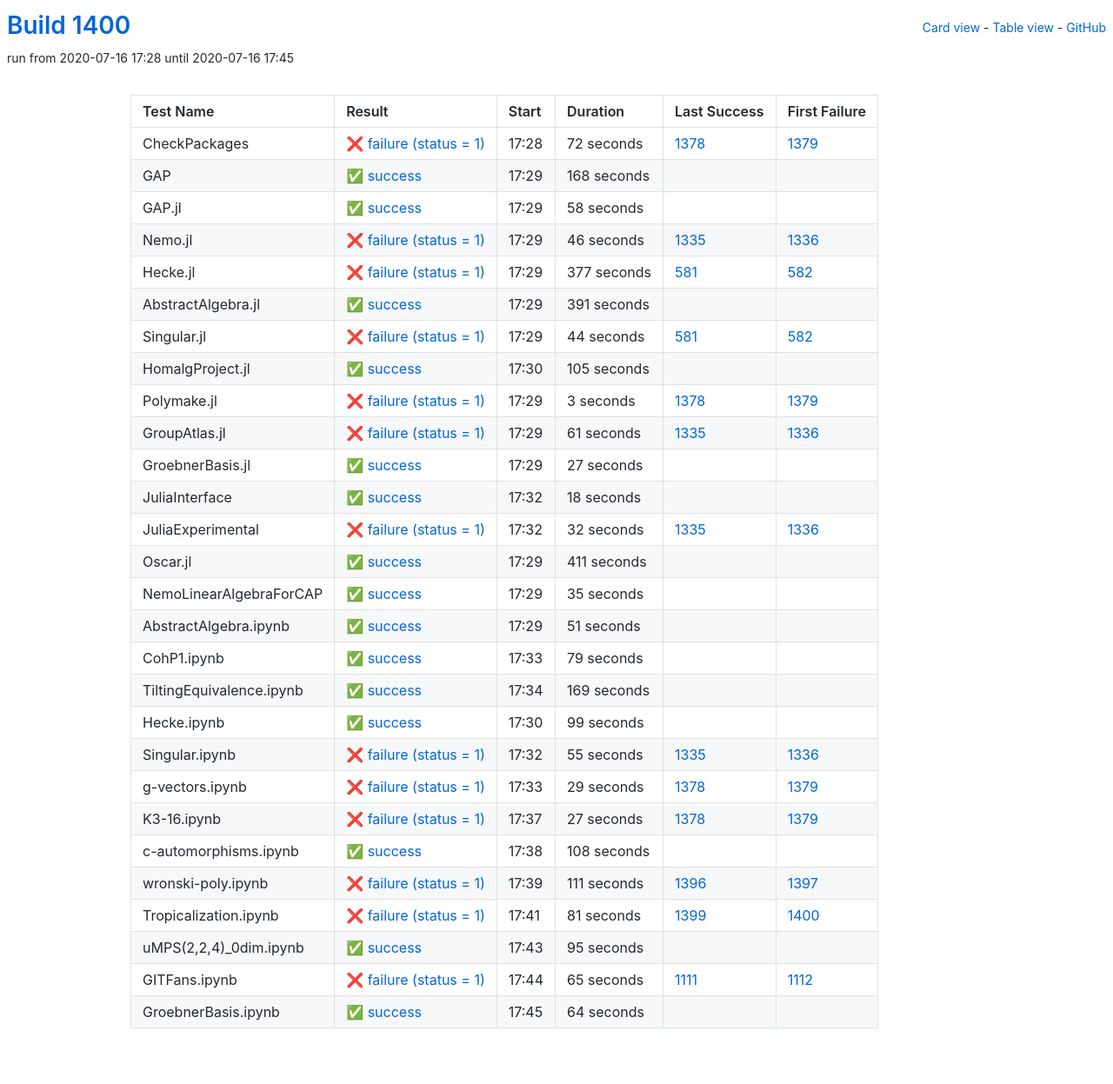
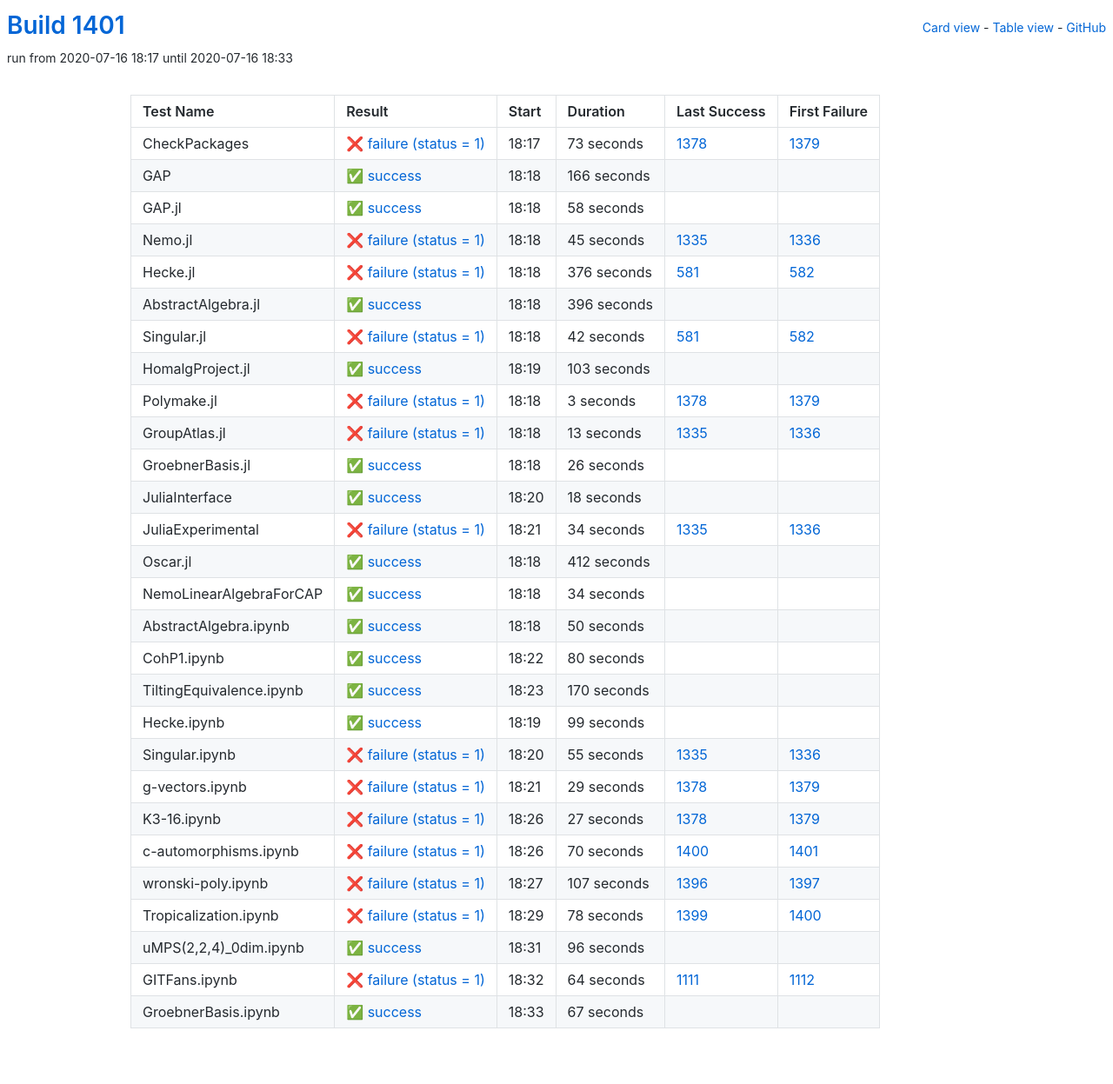
Before and after one commit to oscar-system/oscar-ci-status-1.4, a Jekyll site: the page built from table.html, in a window 1280 px wide. Shown: the whole page at 87% size. Built offline with Jekyll 4.4.1, drawn with Linux system fonts in a browser that asks for light colours.

Commit message:
Build #1401

```diff
--- a/_data/ci.yml
+++ b/_data/ci.yml
@@ -1,6 +1,6 @@
 ---
-build: 1400
-build_url: https://oscarci.mathematik.uni-kl.de/job/oscar-julia-1.4/1400/
+build: 1401
+build_url: https://oscarci.mathematik.uni-kl.de/job/oscar-julia-1.4/1401/
 job: oscar-julia-1.4
 organization: oscar-system
 repo: oscar-ci-status-1.4
@@ -8,32 +8,32 @@ repourl: https://github.com/oscar-system/oscar-ci-status-1.4
 tests:
 - name: CheckPackages
   id: checkpackages
-  log: https://oscarci.mathematik.uni-kl.de/job/oscar-julia-1.4/1400/artifact/logs/build-1400/CheckPackages.log
-  start: 2020-07-16 17:28
+  log: https://oscarci.mathematik.uni-kl.de/job/oscar-julia-1.4/1401/artifact/logs/build-1401/CheckPackages.log
+  start: 2020-07-16 18:17
   success: false
   exitcode: 1
   status: failure
-  duration: 72
+  duration: 73
   last_success: 1378
   last_success_url: https://oscarci.mathematik.uni-kl.de/job/oscar-julia-1.4/1378/
   first_failure: 1379
   first_failure_url: https://oscarci.mathematik.uni-kl.de/job/oscar-julia-1.4/1379/
 - name: GAP
   id: gap
-  log: https://oscarci.mathematik.uni-kl.de/job/oscar-julia-1.4/1400/artifact/logs/build-1400/GAP.log
-  start: 2020-07-16 17:29
+  log: https://oscarci.mathematik.uni-kl.de/job/oscar-julia-1.4/1401/artifact/logs/build-1401/GAP.log
+  start: 2020-07-16 18:18
   success: true
   exitcode: 0
   status: success
-  duration: 168
+  duration: 166
   last_success: false
   last_success_url:
   first_failure: false
   first_failure_url:
 - name: GAP.jl
   id: gap-jl
-  log: https://oscarci.mathematik.uni-kl.de/job/oscar-julia-1.4/1400/artifact/logs/build-1400/GAP.jl.log
-  start: 2020-07-16 17:29
+  log: https://oscarci.mathematik.uni-kl.de/job/oscar-julia-1.4/1401/artifact/logs/build-1401/GAP.jl.log
+  start: 2020-07-16 18:18
   success: true
   exitcode: 0
   status: success
@@ -44,68 +44,68 @@ tests:
   first_failure_url:
 - name: Nemo.jl
   id: nemo-jl
-  log: https://oscarci.mathematik.uni-kl.de/job/oscar-julia-1.4/1400/artifact/logs/build-1400/Nemo.jl.log
-  start: 2020-07-16 17:29
+  log: https://oscarci.mathematik.uni-kl.de/job/oscar-julia-1.4/1401/artifact/logs/build-1401/Nemo.jl.log
+  start: 2020-07-16 18:18
   success: false
   exitcode: 1
   status: failure
-  duration: 46
+  duration: 45
   last_success: 1335
   last_success_url: https://oscarci.mathematik.uni-kl.de/job/oscar-julia-1.4/1335/
   first_failure: 1336
   first_failure_url: https://oscarci.mathematik.uni-kl.de/job/oscar-julia-1.4/1336/
 - name: Hecke.jl
   id: hecke-jl
-  log: https://oscarci.mathematik.uni-kl.de/job/oscar-julia-1.4/1400/artifact/logs/build-1400/Hecke.jl.log
-  start: 2020-07-16 17:29
+  log: https://oscarci.mathematik.uni-kl.de/job/oscar-julia-1.4/1401/artifact/logs/build-1401/Hecke.jl.log
+  start: 2020-07-16 18:18
   success: false
   exitcode: 1
   status: failure
-  duration: 377
+  duration: 376
   last_success: 581
   last_success_url: https://oscarci.mathematik.uni-kl.de/job/oscar-julia-1.4/581/
   first_failure: 582
   first_failure_url: https://oscarci.mathematik.uni-kl.de/job/oscar-julia-1.4/582/
 - name: AbstractAlgebra.jl
   id: abstractalgebra-jl
-  log: https://oscarci.mathematik.uni-kl.de/job/oscar-julia-1.4/1400/artifact/logs/build-1400/AbstractAlgebra.jl.log
-  start: 2020-07-16 17:29
+  log: https://oscarci.mathematik.uni-kl.de/job/oscar-julia-1.4/1401/artifact/logs/build-1401/AbstractAlgebra.jl.log
+  start: 2020-07-16 18:18
   success: true
   exitcode: 0
   status: success
-  duration: 391
+  duration: 396
   last_success: false
   last_success_url:
   first_failure: false
   first_failure_url:
 - name: Singular.jl
   id: singular-jl
-  log: https://oscarci.mathematik.uni-kl.de/job/oscar-julia-1.4/1400/artifact/logs/build-1400/Singular.jl.log
-  start: 2020-07-16 17:29
+  log: https://oscarci.mathematik.uni-kl.de/job/oscar-julia-1.4/1401/artifact/logs/build-1401/Singular.jl.log
+  start: 2020-07-16 18:18
   success: false
   exitcode: 1
   status: failure
-  duration: 44
+  duration: 42
   last_success: 581
   last_success_url: https://oscarci.mathematik.uni-kl.de/job/oscar-julia-1.4/581/
   first_failure: 582
   first_failure_url: https://oscarci.mathematik.uni-kl.de/job/oscar-julia-1.4/582/
 - name: HomalgProject.jl
   id: homalgproject-jl
-  log: https://oscarci.mathematik.uni-kl.de/job/oscar-julia-1.4/1400/artifact/logs/build-1400/HomalgProject.jl.log
-  start: 2020-07-16 17:30
+  log: https://oscarci.mathematik.uni-kl.de/job/oscar-julia-1.4/1401/artifact/logs/build-1401/HomalgProject.jl.log
+  start: 2020-07-16 18:19
   success: true
   exitcode: 0
   status: success
-  duration: 105
+  duration: 103
   last_success: false
   last_success_url:
   first_failure: false
   first_failure_url:
 - name: Polymake.jl
   id: polymake-jl
-  log: https://oscarci.mathematik.uni-kl.de/job/oscar-julia-1.4/1400/artifact/logs/build-1400/Polymake.jl.log
-  start: 2020-07-16 17:29
+  log: https://oscarci.mathematik.uni-kl.de/job/oscar-julia-1.4/1401/artifact/logs/build-1401/Polymake.jl.log
+  start: 2020-07-16 18:18
   success: false
   exitcode: 1
   status: failure
@@ -116,32 +116,32 @@ tests:
   first_failure_url: https://oscarci.mathematik.uni-kl.de/job/oscar-julia-1.4/1379/
 - name: GroupAtlas.jl
   id: groupatlas-jl
-  log: https://oscarci.mathematik.uni-kl.de/job/oscar-julia-1.4/1400/artifact/logs/build-1400/GroupAtlas.jl.log
-  start: 2020-07-16 17:29
+  log: https://oscarci.mathematik.uni-kl.de/job/oscar-julia-1.4/1401/artifact/logs/build-1401/GroupAtlas.jl.log
+  start: 2020-07-16 18:18
   success: false
   exitcode: 1
   status: failure
-  duration: 61
+  duration: 13
   last_success: 1335
   last_success_url: https://oscarci.mathematik.uni-kl.de/job/oscar-julia-1.4/1335/
   first_failure: 1336
   first_failure_url: https://oscarci.mathematik.uni-kl.de/job/oscar-julia-1.4/1336/
 - name: GroebnerBasis.jl
   id: groebnerbasis-jl
-  log: https://oscarci.mathematik.uni-kl.de/job/oscar-julia-1.4/1400/artifact/logs/build-1400/GroebnerBasis.jl.log
-  start: 2020-07-16 17:29
+  log: https://oscarci.mathematik.uni-kl.de/job/oscar-julia-1.4/1401/artifact/logs/build-1401/GroebnerBasis.jl.log
+  start: 2020-07-16 18:18
   success: true
   exitcode: 0
   status: success
-  duration: 27
+  duration: 26
   last_success: false
   last_success_url:
   first_failure: false
   first_failure_url:
 - name: JuliaInterface
   id: juliainterface
-  log: https://oscarci.mathematik.uni-kl.de/job/oscar-julia-1.4/1400/artifact/logs/build-1400/JuliaInterface.log
-  start: 2020-07-16 17:32
+  log: https://oscarci.mathematik.uni-kl.de/job/oscar-julia-1.4/1401/artifact/logs/build-1401/JuliaInterface.log
+  start: 2020-07-16 18:20
   success: true
   exitcode: 0
   status: success
@@ -152,80 +152,80 @@ tests:
   first_failure_url:
 - name: JuliaExperimental
   id: juliaexperimental
-  log: https://oscarci.mathematik.uni-kl.de/job/oscar-julia-1.4/1400/artifact/logs/build-1400/JuliaExperimental.log
-  start: 2020-07-16 17:32
+  log: https://oscarci.mathematik.uni-kl.de/job/oscar-julia-1.4/1401/artifact/logs/build-1401/JuliaExperimental.log
+  start: 2020-07-16 18:21
   success: false
   exitcode: 1
   status: failure
-  duration: 32
+  duration: 34
   last_success: 1335
   last_success_url: https://oscarci.mathematik.uni-kl.de/job/oscar-julia-1.4/1335/
   first_failure: 1336
   first_failure_url: https://oscarci.mathematik.uni-kl.de/job/oscar-julia-1.4/1336/
 - name: Oscar.jl
   id: oscar-jl
-  log: https://oscarci.mathematik.uni-kl.de/job/oscar-julia-1.4/1400/artifact/logs/build-1400/Oscar.jl.log
-  start: 2020-07-16 17:29
+  log: https://oscarci.mathematik.uni-kl.de/job/oscar-julia-1.4/1401/artifact/logs/build-1401/Oscar.jl.log
+  start: 2020-07-16 18:18
   success: true
   exitcode: 0
   status: success
-  duration: 411
+  duration: 412
   last_success: false
   last_success_url:
   first_failure: false
   first_failure_url:
 - name: NemoLinearAlgebraForCAP
   id: nemolinearalgebraforcap
-  log: https://oscarci.mathematik.uni-kl.de/job/oscar-julia-1.4/1400/artifact/logs/build-1400/NemoLinearAlgebraForCAP.log
-  start: 2020-07-16 17:29
+  log: https://oscarci.mathematik.uni-kl.de/job/oscar-julia-1.4/1401/artifact/logs/build-1401/NemoLinearAlgebraForCAP.log
+  start: 2020-07-16 18:18
   success: true
   exitcode: 0
   status: success
-  duration: 35
+  duration: 34
   last_success: false
   last_success_url:
   first_failure: false
   first_failure_url:
 - name: AbstractAlgebra.ipynb
   id: abstractalgebra-ipynb
-  log: https://oscarci.mathematik.uni-kl.de/job/oscar-julia-1.4/1400/artifact/logs/build-1400/AbstractAlgebra.ipynb.log
-  start: 2020-07-16 17:29
+  log: https://oscarci.mathematik.uni-kl.de/job/oscar-julia-1.4/1401/artifact/logs/build-1401/AbstractAlgebra.ipynb.log
+  start: 2020-07-16 18:18
   success: true
   exitcode: 0
   status: success
-  duration: 51
+  duration: 50
   last_success: false
   last_success_url:
   first_failure: false
   first_failure_url:
 - name: CohP1.ipynb
   id: cohp1-ipynb
-  log: https://oscarci.mathematik.uni-kl.de/job/oscar-julia-1.4/1400/artifact/logs/build-1400/CohP1.ipynb.log
-  start: 2020-07-16 17:33
+  log: https://oscarci.mathematik.uni-kl.de/job/oscar-julia-1.4/1401/artifact/logs/build-1401/CohP1.ipynb.log
+  start: 2020-07-16 18:22
   success: true
   exitcode: 0
   status: success
-  duration: 79
+  duration: 80
   last_success: false
   last_success_url:
   first_failure: false
   first_failure_url:
 - name: TiltingEquivalence.ipynb
   id: tiltingequivalence-ipynb
-  log: https://oscarci.mathematik.uni-kl.de/job/oscar-julia-1.4/1400/artifact/logs/build-1400/TiltingEquivalence.ipynb.log
-  start: 2020-07-16 17:34
+  log: https://oscarci.mathematik.uni-kl.de/job/oscar-julia-1.4/1401/artifact/logs/build-1401/TiltingEquivalence.ipynb.log
+  start: 2020-07-16 18:23
   success: true
   exitcode: 0
   status: success
-  duration: 169
+  duration: 170
   last_success: false
   last_success_url:
   first_failure: false
   first_failure_url:
 - name: Hecke.ipynb
   id: hecke-ipynb
-  log: https://oscarci.mathematik.uni-kl.de/job/oscar-julia-1.4/1400/artifact/logs/build-1400/Hecke.ipynb.log
-  start: 2020-07-16 17:30
+  log: https://oscarci.mathematik.uni-kl.de/job/oscar-julia-1.4/1401/artifact/logs/build-1401/Hecke.ipynb.log
+  start: 2020-07-16 18:19
   success: true
   exitcode: 0
   status: success
@@ -236,8 +236,8 @@ tests:
   first_failure_url:
 - name: Singular.ipynb
   id: singular-ipynb
-  log: https://oscarci.mathematik.uni-kl.de/job/oscar-julia-1.4/1400/artifact/logs/build-1400/Singular.ipynb.log
-  start: 2020-07-16 17:32
+  log: https://oscarci.mathematik.uni-kl.de/job/oscar-julia-1.4/1401/artifact/logs/build-1401/Singular.ipynb.log
+  start: 2020-07-16 18:20
   success: false
   exitcode: 1
   status: failure
@@ -248,8 +248,8 @@ tests:
   first_failure_url: https://oscarci.mathematik.uni-kl.de/job/oscar-julia-1.4/1336/
 - name: g-vectors.ipynb
   id: g-vectors-ipynb
-  log: https://oscarci.mathematik.uni-kl.de/job/oscar-julia-1.4/1400/artifact/logs/build-1400/g-vectors.ipynb.log
-  start: 2020-07-16 17:33
+  log: https://oscarci.mathematik.uni-kl.de/job/oscar-julia-1.4/1401/artifact/logs/build-1401/g-vectors.ipynb.log
+  start: 2020-07-16 18:21
   success: false
   exitcode: 1
   status: failure
@@ -260,8 +260,8 @@ tests:
   first_failure_url: https://oscarci.mathematik.uni-kl.de/job/oscar-julia-1.4/1379/
 - name: K3-16.ipynb
   id: k3-16-ipynb
-  log: https://oscarci.mathematik.uni-kl.de/job/oscar-julia-1.4/1400/artifact/logs/build-1400/K3-16.ipynb.log
-  start: 2020-07-16 17:37
+  log: https://oscarci.mathematik.uni-kl.de/job/oscar-julia-1.4/1401/artifact/logs/build-1401/K3-16.ipynb.log
+  start: 2020-07-16 18:26
   success: false
   exitcode: 1
   status: failure
@@ -272,72 +272,72 @@ tests:
   first_failure_url: https://oscarci.mathematik.uni-kl.de/job/oscar-julia-1.4/1379/
 - name: c-automorphisms.ipynb
   id: c-automorphisms-ipynb
-  log: https://oscarci.mathematik.uni-kl.de/job/oscar-julia-1.4/1400/artifact/logs/build-1400/c-automorphisms.ipynb.log
-  start: 2020-07-16 17:38
-  success: true
-  exitcode: 0
-  status: success
-  duration: 108
-  last_success: false
-  last_success_url:
-  first_failure: false
-  first_failure_url:
-- name: wronski-poly.ipynb
-  id: wronski-poly-ipynb
-  log: https://oscarci.mathematik.uni-kl.de/job/oscar-julia-1.4/1400/artifact/logs/build-1400/wronski-poly.ipynb.log
-  start: 2020-07-16 17:39
+  log: https://oscarci.mathematik.uni-kl.de/job/oscar-julia-1.4/1401/artifact/logs/build-1401/c-automorphisms.ipynb.log
+  start: 2020-07-16 18:26
   success: false
   exitcode: 1
   status: failure
-  duration: 111
+  duration: 70
+  last_success: 1400
+  last_success_url: https://oscarci.mathematik.uni-kl.de/job/oscar-julia-1.4/1400/
+  first_failure: 1401
+  first_failure_url: https://oscarci.mathematik.uni-kl.de/job/oscar-julia-1.4/1401/
+- name: wronski-poly.ipynb
+  id: wronski-poly-ipynb
+  log: https://oscarci.mathematik.uni-kl.de/job/oscar-julia-1.4/1401/artifact/logs/build-1401/wronski-poly.ipynb.log
+  start: 2020-07-16 18:27
+  success: false
+  exitcode: 1
+  status: failure
+  duration: 107
   last_success: 1396
   last_success_url: https://oscarci.mathematik.uni-kl.de/job/oscar-julia-1.4/1396/
   first_failure: 1397
   first_failure_url: https://oscarci.mathematik.uni-kl.de/job/oscar-julia-1.4/1397/
 - name: Tropicalization.ipynb
   id: tropicalization-ipynb
-  log: https://oscarci.mathematik.uni-kl.de/job/oscar-julia-1.4/1400/artifact/logs/build-1400/Tropicalization.ipynb.log
-  start: 2020-07-16 17:41
+  log: https://oscarci.mathematik.uni-kl.de/job/oscar-julia-1.4/1401/artifact/logs/build-1401/Tropicalization.ipynb.log
+  start: 2020-07-16 18:29
   success: false
   exitcode: 1
   status: failure
-  duration: 81
+  duration: 78
   last_success: 1399
   last_success_url: https://oscarci.mathematik.uni-kl.de/job/oscar-julia-1.4/1399/
   first_failure: 1400
   first_failure_url: https://oscarci.mathematik.uni-kl.de/job/oscar-julia-1.4/1400/
 - name: uMPS(2,2,4)_0dim.ipynb
   id: umps-2-2-4-0dim-ipynb
-  log: https://oscarci.mathematik.uni-kl.de/job/oscar-julia-1.4/1400/artifact/logs/build-1400/uMPS-2-2-4-_0dim.ipynb.log
-  start: 2020-07-16 17:43
+  log: https://oscarci.mathematik.uni-kl.de/job/oscar-julia-1.4/1401/artifact/logs/build-1401/uMPS-2-2-4-_0dim.ipynb.log
+  start: 2020-07-16 18:31
   success: true
   exitcode: 0
   status: success
-  duration: 95
+  duration: 96
   last_success: false
   last_success_url:
   first_failure: false
   first_failure_url:
 - name: GITFans.ipynb
   id: gitfans-ipynb
-  log: https://oscarci.mathematik.uni-kl.de/job/oscar-julia-1.4/1400/artifact/logs/build-1400/GITFans.ipynb.log
-  start: 2020-07-16 17:44
+  log: https://oscarci.mathematik.uni-kl.de/job/oscar-julia-1.4/1401/artifact/logs/build-1401/GITFans.ipynb.log
+  start: 2020-07-16 18:32
   success: false
   exitcode: 1
   status: failure
-  duration: 65
+  duration: 64
   last_success: 1111
   last_success_url: https://oscarci.mathematik.uni-kl.de/job/oscar-julia-1.4/1111/
   first_failure: 1112
   first_failure_url: https://oscarci.mathematik.uni-kl.de/job/oscar-julia-1.4/1112/
 - name: GroebnerBasis.ipynb
   id: groebnerbasis-ipynb
-  log: https://oscarci.mathematik.uni-kl.de/job/oscar-julia-1.4/1400/artifact/logs/build-1400/GroebnerBasis.ipynb.log
-  start: 2020-07-16 17:45
+  log: https://oscarci.mathematik.uni-kl.de/job/oscar-julia-1.4/1401/artifact/logs/build-1401/GroebnerBasis.ipynb.log
+  start: 2020-07-16 18:33
   success: true
   exitcode: 0
   status: success
-  duration: 64
+  duration: 67
   last_success: false
   last_success_url:
   first_failure: false
```
Also changed, not shown: README.md.
